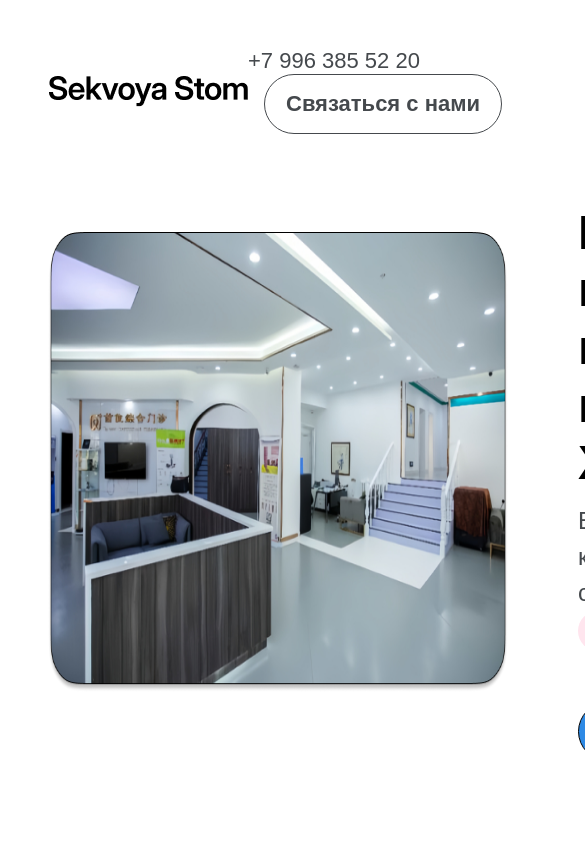
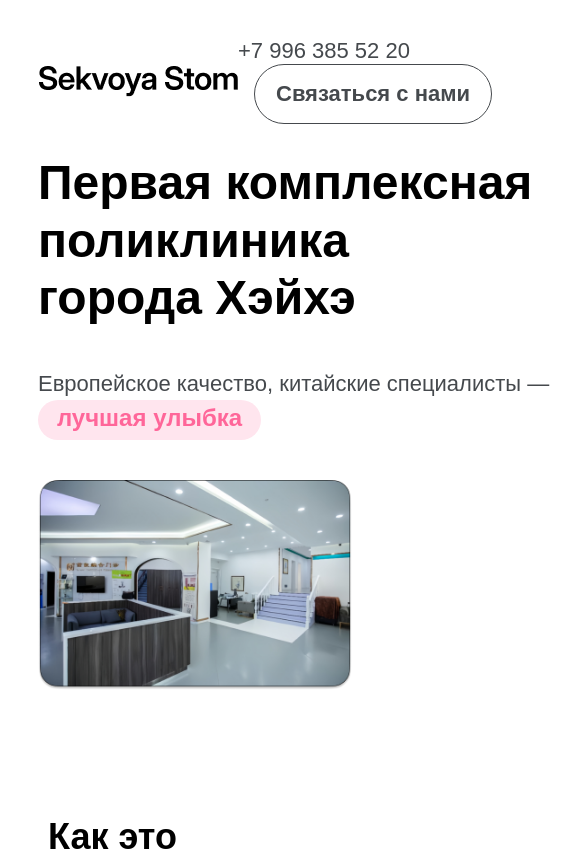
Before and after one commit to VoRaX00/Dentistry, a Next.js app: page / in a window 390 px wide. Shown: the top 851 px of the page, 585 px wide, since content can reach past the window. Built offline with nearby package versions, Linux system fonts and the light colour scheme.

Commit message:
adaptive Hero

```diff
--- a/src/components/Hero.tsx
+++ b/src/components/Hero.tsx
@@ -23,7 +23,7 @@ export function Hero() {
                         города Хэйхэ
                     </h1>
                     <p className={styles.heroText}>
-                        Европейское качество, китайские<br/>
+                        Европейское качество, китайские
                         специалисты — <TextWithBackground text='лучшая улыбка' backgroundColor="#FFE5EE" color="#FF6699"
                                                           isBold={true} fontSize="24px" height="40px" width="203px"/>
                     </p>
--- a/src/styles/Hero.module.css
+++ b/src/styles/Hero.module.css
@@ -2,13 +2,13 @@
     display: flex;
     padding-top: 30px;
     align-items: center;
+    box-sizing: border-box;
 }
 
 .hero img {
     width: 690px;
     height: 460px;
     border-radius: 10px;
-    margin-right: 20px;
 }
 
 .heroContent {
@@ -16,24 +16,26 @@
     flex-direction: column;
     align-items: flex-start;
     margin-left: 50px;
+    box-sizing: border-box;
 }
 
 .heroContent h1 {
+    margin-top: -20px;
     font-size: 48px;
     line-height: 1.2;
-    margin-bottom: 1rem;
 }
 
 .heroContent p {
+    margin-top: -10px;
+    margin-bottom: 40px;
+    width: 420px;
     font-size: 24px;
     line-height: 1.5;
-    margin-bottom: 1rem;
-    margin-top: -5px;
     color: #45494D;
 }
 
 .heroDiv {
-    margin-bottom: 60px;
+    margin-bottom: 20px;
 }
 
 .heroContent button {
@@ -64,6 +66,60 @@
 
 @media (max-width: 1042px) {
     .heroContent p{
+        margin-top: 0 !important;
+        margin-bottom: 0 !important;
         font-size: 24px;
     }
+
+    .heroContent h1 {
+        margin-bottom: 0 !important;
+    }
+
+    .heroContent Button {
+        margin-top: 0;
+    }
+
+    .heroContent {
+        margin-left: 30px;
+    }
 }
+
+
+@media (max-width: 988px) {
+    .hero {
+        display: flex;
+        flex-direction: column;
+        align-items: flex-start;
+        padding-top: 20px;
+    }
+
+    .hero img {
+        order: 2;
+        width: 100%;
+        max-width: 900px;
+        max-height: 660px;
+        height: auto;
+        margin-top: 20px;
+    }
+
+    .heroContent {
+        order: 1;
+        margin-top: 30px;
+        margin-left: 0;
+    }
+
+    .heroContent h1 {
+        font-size: 48px;
+        margin-bottom: 40px !important;
+    }
+
+    .heroContent p {
+        font-size: 22px;
+        width: 520px !important;
+    }
+
+    .heroContent Button {
+        display: none !important;
+    }
+
+}
--- a/src/styles/Home.module.css
+++ b/src/styles/Home.module.css
@@ -6,3 +6,9 @@
 .text {
     font-family: Inter-Variable, sans-serif;
 }
+
+@media (max-width: 1040px) {
+    .container {
+        padding: 30px;
+    }
+}
```
